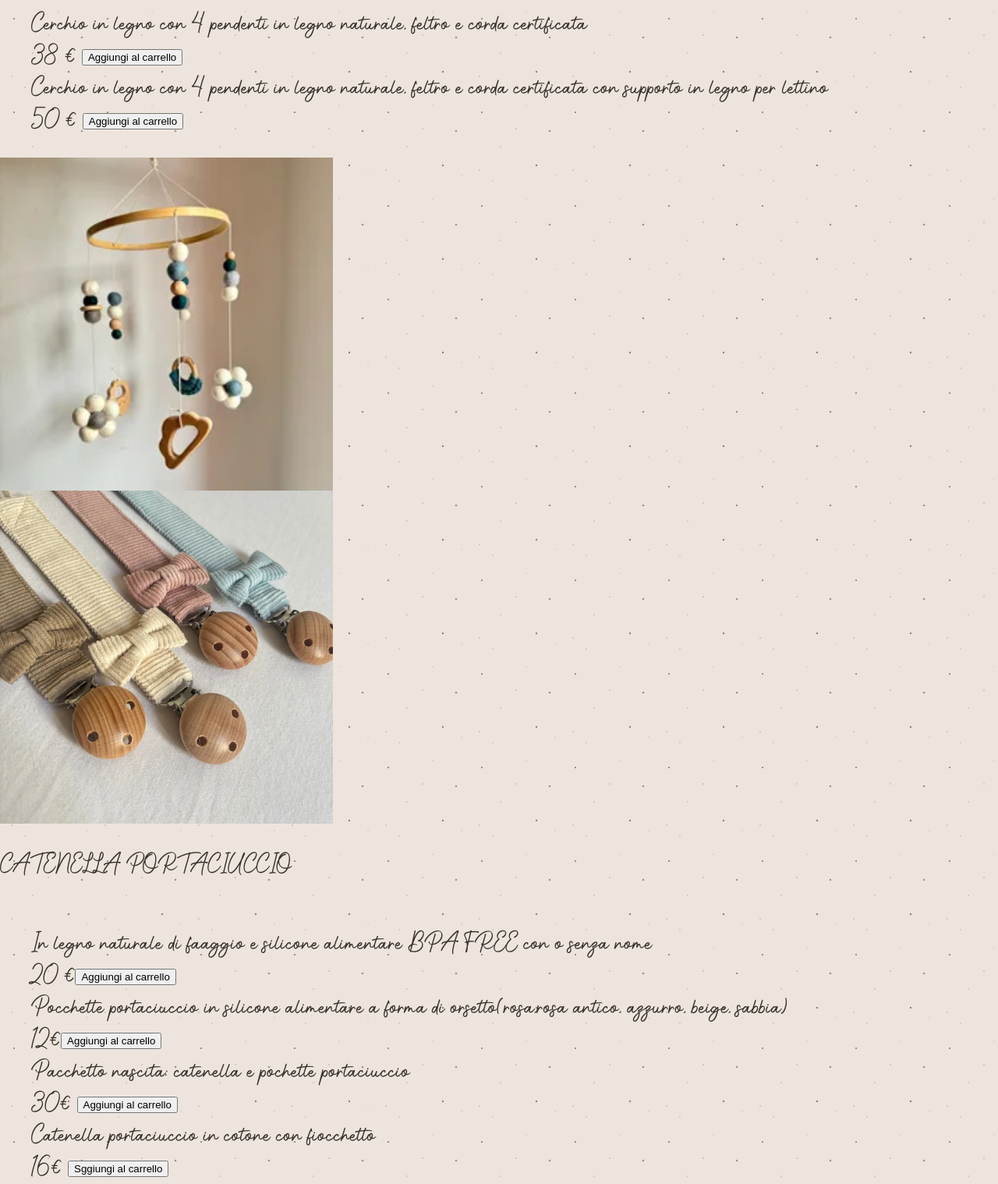
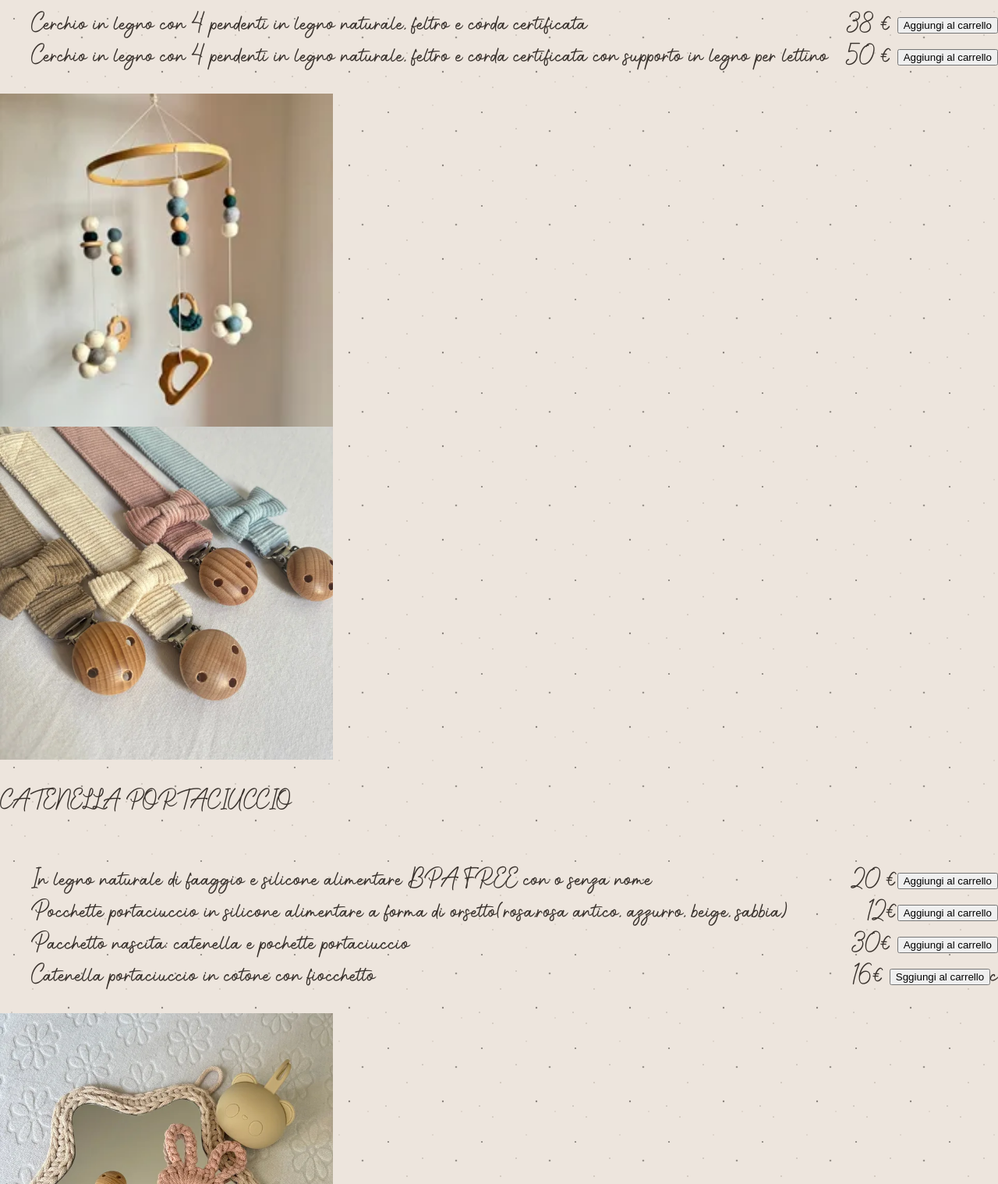
Before and after one commit to Danilo-comi/Sogni-intreciati, a plain HTML site: page accessori.html in a window 1280 px wide. Shown: the part 600-2118 px from the top of the page at 78% size. Drawn offline with Linux system fonts and the light colour scheme.

Commit message:
aggiorn. span e li

```diff
--- a/accessori.css
+++ b/accessori.css
@@ -83,7 +83,7 @@ img,
     align-items: center;
 }
 
-.testi {
+.testi  {
 
     display: flex;
     flex-direction: column;
--- a/accessori.html
+++ b/accessori.html
@@ -35,12 +35,11 @@
                 <p>Struttura in legno naturale dotata di 4 giochini in silicone alimentare o legno naturale non trattato
                 </p>
                 <ol>
-                    <li>Struttura in legno a 4 giochini <span class="prezzo">75 &euro; <button
-                        type="button">
-                        Aggiungi al carrello</button></span></li>
+                    <li>Struttura in legno a 4 giochini <span class="prezzo">75 &euro; <button type="button">
+                                Aggiungi al carrello</button></span></li>
                     <li>Struttura in legno a 4 giochini + Little Bunny(misure 18*18) <span class="prezzo">100
-                        &euro; <button type="button"> Aggiungi al
-                        carrello</button></span></li>
+                            &euro; <button type="button"> Aggiungi al
+                                carrello</button></span></li>
                 </ol>
 
             </div>
@@ -51,12 +50,13 @@
             <div class="testi">
                 <p>GIOSTRINA LETTO</p>
                 <ol>
-                    <li>Cerchio in legno con 4 pendenti in legno naturale, feltro e corda certificata</li> <span
-                        class="prezzo">38 &euro;</span> <button type="button"> Aggiungi al carrello</button>
+                    <li>Cerchio in legno con 4 pendenti in legno naturale, feltro e corda certificata <span
+                            class="prezzo">38 &euro; <button type="button"> Aggiungi al carrello</button></span></li>
                     <li>Cerchio in legno con 4 pendenti in legno naturale, feltro e corda certificata con supporto in
                         legno
-                        per lettino</li><span class="prezzo">50 &euro;</span> <button type="button"> Aggiungi al
-                        carrello</button>
+                        per lettino<span class="prezzo">50 &euro; <button type="button"> Aggiungi al
+                                carrello</button></span></li>
+
                 </ol>
 
                 <img src="immagini/giostrina-legno-fiori.webp" alt="giostrina" class="foto-2 foto prima">
@@ -68,16 +68,16 @@
             <div class="testi">
                 <p>CATENELLA PORTACIUCCIO</p>
                 <ol>
-                    <li>In legno naturale di faaggio e silicone alimentare BPA FREE con o senza nome</li><span
-                        class="prezzo">20 &euro;</span><button type="button"> Aggiungi al carrello</button>
+                    <li>In legno naturale di faaggio e silicone alimentare BPA FREE con o senza nome<span
+                            class="prezzo">20 &euro;<button type="button"> Aggiungi al carrello</button></span></li>
                     <li>Pocchette portaciuccio in silicone alimentare a forma di orsetto(rosa,rosa antico, azzurro,
                         beige,
-                        sabbia)</li><span class="prezzo">12&euro;</span><button type="button">Aggiungi al
-                        carrello</button>
-                    <li>Pacchetto nascita: catenella e pochette portaciuccio</li><span class="prezzo">30&euro;</span>
-                    <button type="button">Aggiungi al carrello</button>
-                    <li>Catenella portaciuccio in cotone con fiocchetto</li><span class="prezzo">16&euro;</span> <button
-                        type="button">Sggiungi al carrello</button>
+                        sabbia)<span class="prezzo">12&euro;<button type="button">Aggiungi al
+                                carrello</button></span></li>
+                    <li>Pacchetto nascita: catenella e pochette portaciuccio<span class="prezzo">30&euro;
+                            <button type="button">Aggiungi al carrello</button></span></li>
+                    <li>Catenella portaciuccio in cotone con fiocchetto<span class="prezzo">16&euro; <button
+                                type="button">Sggiungi al carrello</button>c</span></li>
                 </ol>
             </div>
         </div>
@@ -86,8 +86,8 @@
             <div class="testi">
                 <p>ANELLINO DENTIZIONE</p>
                 <P>Anellino in legno di faggio e corda in cotone certificato OEKO-TEK STANDAR 100 (semplice o a forma si
-                    coniglietto)</p><span class="prezzo">8&euro;</span><button type="button">Aggiungi al
-                    carrello</button>
+                    coniglietto)</p><span class="prezzo">8&euro; <button type="button">Aggiungi al
+                        carrello</button></span>
             </div>
         </div>
         <div class="fiocco">
@@ -95,8 +95,8 @@
             <div class="testi">
                 <p>FIOCCO NASCITA</p>
                 <p>Fiocco nascita in corda, feltro e legno a forma di NUVOLETT, CUORE, E CERCHIO, con la possibilità di
-                    aggiungere il nome in TRICON()compresso nel prezzo</p><span class="prezzo">38&euro;</span><button
-                    type="button">Aggiungi al carrello</button>
+                    aggiungere il nome in TRICON()compresso nel prezzo</p><span class="prezzo">38&euro;<button
+                        type="button">Aggiungi al carrello</button></span>
             </div>
         </div>
 
```
